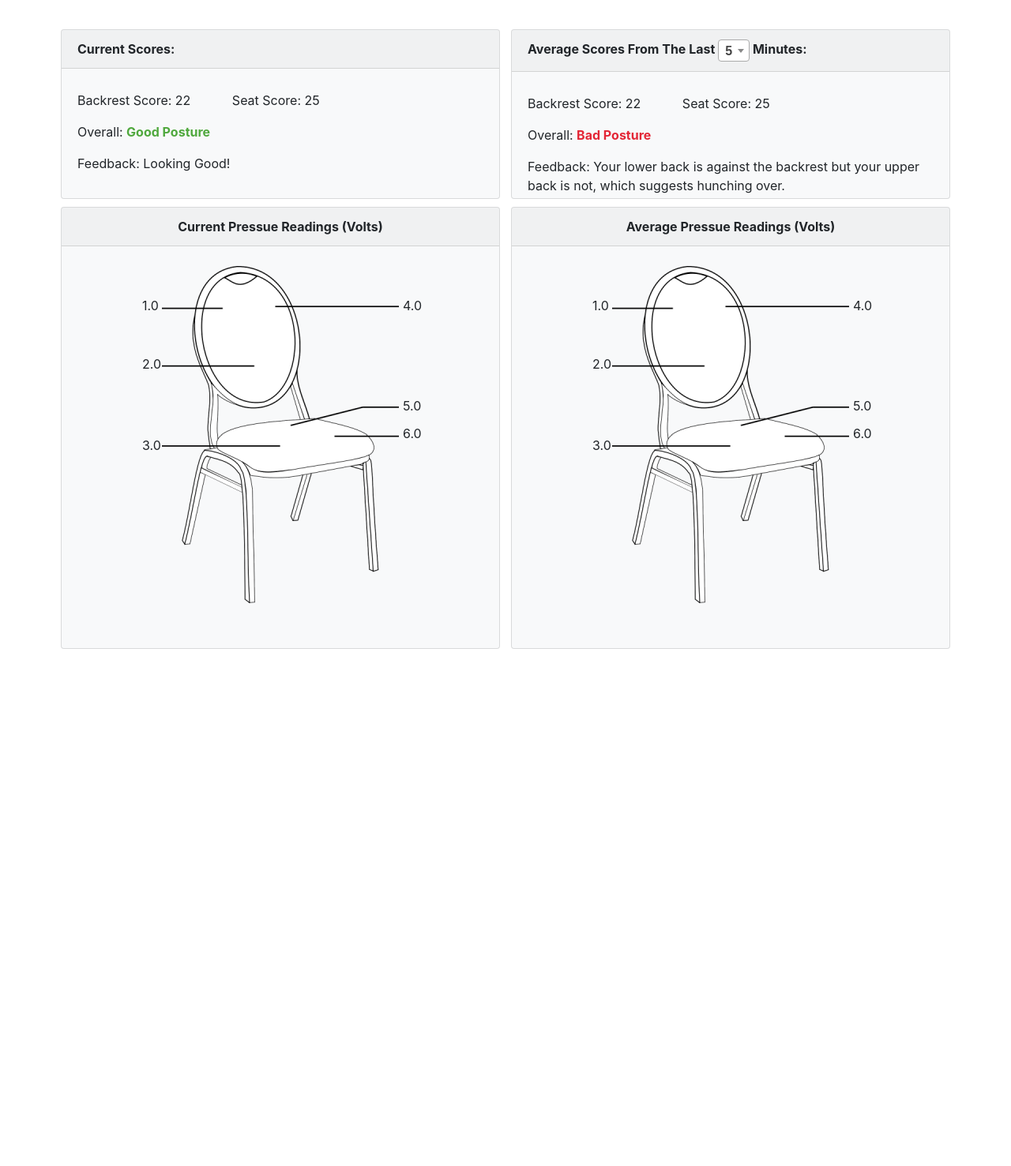
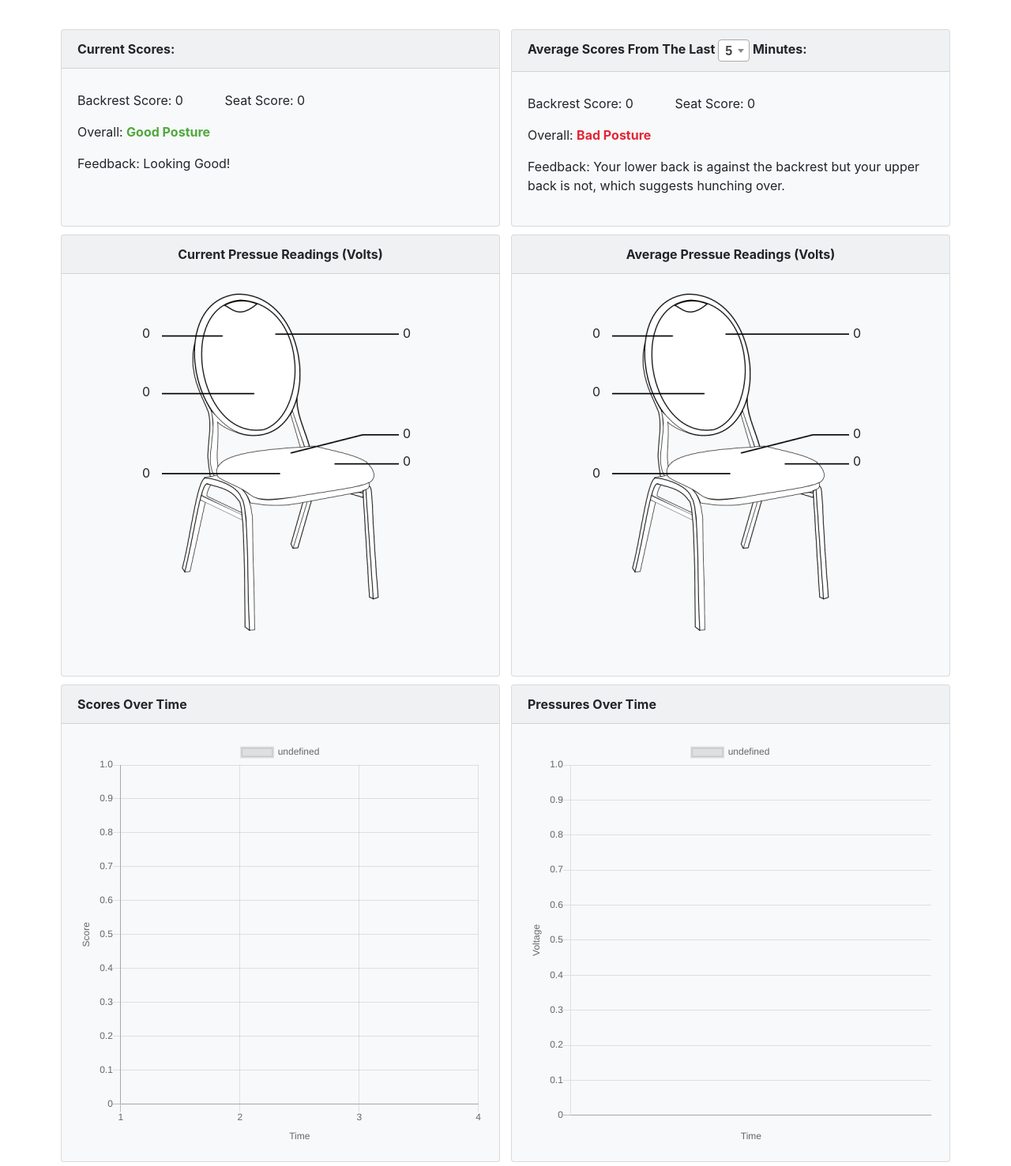
Before and after one commit to AndrewDant/SeniorDesign, a Flask app: page / in a window 1280 px wide. Shown: the whole page at 79% size. Before the commit the page ends 822 px from the top, so only its background shows below. Run offline with Flask 2, Linux system fonts and the light colour scheme; data that the repository does not hold is empty; parts of the project's set-up code (start-up, migrations or seed data) failed here and were passed over; some libraries are stand-ins or nearby versions.

Commit message:
update data and populate fields automatically

```diff
--- a/webapp/main.py
+++ b/webapp/main.py
@@ -1,8 +1,9 @@
 from flask import Flask, request, session, render_template, abort, redirect, url_for
 from flask_sqlalchemy import SQLAlchemy
-from datetime import datetime
-from models import db, Pressure
+from datetime import datetime, timedelta
+from models import db, Pressure  # , Result
 import os
+import json
 
 app = Flask(__name__)
 
@@ -19,8 +20,19 @@
 
 
 @app.route("/")
-def home():
+def index():
     return render_template("index.j2")
+
+
+@app.route("/data/")
+def data():
+    num_minutes = int(request.args.get('minutes'))
+    time_offset = datetime.now() - timedelta(minutes=num_minutes)
+
+    data_list = db.session.query(Pressure).filter(Pressure.timestamp > time_offset)\
+        .order_by(Pressure.timestamp.asc()).all()
+
+    return json.dumps([d.serialize() for d in data_list])
 
 
 @app.cli.command("initdb")
@@ -35,11 +47,28 @@
     db.drop_all()
     db.create_all()
 
-    p1 = Pressure(timestamp=datetime.now(), back_left=1.1, back_right=1.1, back_bottom=.8,
-                  seat_left=2.1, seat_right=2.1, seat_rear=2.1)
+    p1 = Pressure(timestamp=datetime.now(), back_left=1.1, back_right=2.2, back_bottom=.8,
+                  seat_left=.5, seat_right=1, seat_rear=1.4, back_score=19, seat_score=10,
+                  classification="Good Posture")
     db.session.add(p1)
 
-    r1 = Result(back_score=12, seat_score=10, p_id=p1.p_id)
+    p2 = Pressure(timestamp=datetime.now(), back_left=1.4, back_right=1.0, back_bottom=1.8,
+                  seat_left=2.1, seat_right=1.1, seat_rear=1.2, back_score=12, seat_score=15,
+                  classification="Good Posture")
+    db.session.add(p2)
+
+    p3 = Pressure(timestamp=datetime.now(), back_left=3.1, back_right=1.9, back_bottom=2.8,
+                  seat_left=2.3, seat_right=1.2, seat_rear=2, back_score=16, seat_score=30,
+                  classification="Good Posture")
+    db.session.add(p3)
+
+    p4 = Pressure(timestamp=datetime.now(), back_left=1.9, back_right=2.3, back_bottom=1.5,
+                  seat_left=1.5, seat_right=1, seat_rear=2.1, back_score=14, seat_score=40,
+                  classification="Good Posture")
+    db.session.add(p4)
+
+    # r1 = Result(back_score=12, seat_score=10, classification="Good Posture", p_id=p1.p_id)
+    # db.session.add(r1)
 
     db.session.commit()
 
--- a/webapp/static/main.css
+++ b/webapp/static/main.css
@@ -5,6 +5,7 @@
 .card {
 	margin-bottom: 5px;
 	margin-top: 5px;
+	min-width: 350px !important;
 }
 
 .card-header {
@@ -12,7 +13,7 @@
 }
 
 .score-card {
-	height: 215px;
+	height: 250px;
 }
 
 .scores div {
@@ -40,7 +41,6 @@
 
 .chair-card {
 	min-height: 560px !important;
-	min-width: 350px !important;
 }
 
 .chair-container {
--- a/webapp/static/main.js
+++ b/webapp/static/main.js
@@ -1,9 +1,252 @@
+var scoreChart;
+var pressureChart;
+
+var $ = window.$;
+var c = window.jQuery;
+
 $(document).ready(function() {
     $('.select2').select2({
 	    minimumResultsForSearch: Infinity
 	});
+
+	var scoreCanvas = $("#score-canvas");
+	scoreChart = new Chart(scoreCanvas, {
+	    type: 'line',
+	    data: {
+	    	// initialize empty for later loading via AJAX
+			labels: [1,2,3,4],
+			datasets: [[]]
+		},
+		options: {
+			responsive: true,
+			tooltips: {
+				mode: 'index',
+				intersect: false,
+			},
+			hover: {
+				mode: 'nearest',
+				intersect: true
+			},
+			scales: {
+				xAxes: [{
+					display: true,
+					scaleLabel: {
+						display: true,
+						labelString: 'Time'
+					}
+				}],
+				yAxes: [{
+					display: true,
+					scaleLabel: {
+						display: true,
+						labelString: 'Score'
+					}
+				}]
+			}
+		}
+	});
+
+	var pressureCanvas = $("#pressure-canvas");
+	pressureChart = new Chart(pressureCanvas, {
+	    type: 'line',
+	    data: {
+	    	// initialize empty for later loading via AJAX
+			labels: [],
+			datasets: [[]]
+		},
+		options: {
+			responsive: true,
+			tooltips: {
+				mode: 'index',
+				intersect: false,
+			},
+			hover: {
+				mode: 'nearest',
+				intersect: true
+			},
+			scales: {
+				xAxes: [{
+					display: true,
+					scaleLabel: {
+						display: true,
+						labelString: 'Time'
+					}
+				}],
+				yAxes: [{
+					display: true,
+					ticks: {
+						beginAtZero: true,
+					},
+					scaleLabel: {
+						display: true,
+						labelString: 'Voltage'
+					}
+				}]
+			}
+		}
+	});
+	poll();
 });
 
-// $(document).ready(function() {
-//    $(".dropdown .dropdown-menu a")[0].click();
-// });
+function poll() {
+    var timeout = 100000;
+    update();
+    window.setTimeout(function() { poll(); }, timeout);
+}
+
+function update() {
+	var minutes = $("#minutes-select").val();
+	$.ajax("/data/", {
+		datatype: 'json',
+		data: 'minutes=' + minutes
+	}).done(function(data) {
+
+		var avgBackScore = 0;
+		var avgSeatScore = 0;
+
+		var avgBackLeft = 0;
+		var avgBackRight = 0;
+		var avgBackBottom = 0;
+		var avgSeatLeft = 0;
+		var avgSeatRight = 0;
+		var avgSeatRear = 0;
+
+		var labels = [];
+
+		var backScoreData = [];
+		var seatScoreData = [];
+
+		var backLeftData = [];
+		var backRightData = [];
+		var backBottomData = [];
+		var seatLeftData = [];
+		var seatRightData = [];
+		var seatRearData = [];
+
+		// this isn't actually an array for some reason, but works similarly
+		var rs = JSON.parse(data);
+		var len = rs.length;
+
+		if(rs != null && rs.length > 0) {
+			// set the current values
+			var latest = rs[0];
+			updateText("cur", latest.back_score, latest.seat_score, latest.back_left, latest.back_right,
+				latest.back_bottom, latest.seat_left, latest.seat_right, latest.seat_rear);
+
+			// calculate averages and populate charts
+			for(var i = 0; i < len; i++) {
+				var element = rs[i];
+
+				avgBackScore += element.back_score / len;
+				avgSeatScore += element.seat_score / len;
+
+				avgBackLeft += element.back_left / len;
+				avgBackRight += element.back_right / len;
+				avgBackBottom += element.back_bottom / len;
+				avgSeatLeft += element.seat_left / len;
+				avgSeatRight += element.seat_right / len;
+				avgSeatRear += element.seat_rear / len;
+
+				labels.push(element.timestamp);
+
+				backScoreData.push(element.back_score);
+				seatScoreData.push(element.seat_score);
+
+				backLeftData.push(element.back_left);
+				backRightData.push(element.back_right);
+				backBottomData.push(element.back_bottom);
+				seatLeftData.push(element.seat_left);
+				seatRightData.push(element.seat_right);
+				seatRearData.push(element.seat_rear);
+			}
+
+			updateText("avg", avgBackScore, avgSeatScore, avgBackLeft, avgBackRight, avgBackBottom, avgSeatLeft, avgSeatRight, avgSeatRear);
+
+			updateCharts(labels, backScoreData, seatScoreData, backLeftData, backRightData,
+				backBottomData, seatLeftData, seatRightData, seatRearData);
+
+		} else {
+			updateText("cur", 0, 0, 0, 0, 0, 0, 0, 0);
+			updateText("avg", 0, 0, 0, 0, 0, 0, 0, 0);
+		}
+	});
+}
+
+function updateText(type, backScore, seatScore, backLeft, backRight, backBottom, seatLeft, seatRight, seatRear) {
+	$("." + type + ".back-score").text(backScore);
+	$("." + type + ".seat-score").text(seatScore);
+
+	$("." + type + ".pressure.back-left-pressure").text(backLeft);
+	$("." + type + ".pressure.back-right-pressure").text(backRight);
+	$("." + type + ".pressure.back-bottom-pressure").text(backBottom);
+	$("." + type + ".pressure.seat-left-pressure").text(seatLeft);
+	$("." + type + ".pressure.seat-right-pressure").text(seatRight);
+	$("." + type + ".pressure.seat-rear-pressure").text(seatRear);
+}
+
+function formatPressure(pressure) {
+	var str = "" + pressure;
+	var shortened = str.indexOf(".");
+	return Number();
+}
+
+function updateCharts(labels, bScore, sScore, bLeft, bRight, bBottom, sLeft, sRight, sRear) {
+
+	scoreChart.data.labels = labels;
+	scoreChart.data.datasets = [{
+		label: "Backrest Score",
+		backgroundColor: "red",
+			borderColor: "red",
+			data: bScore,
+			fill: false
+	}, {
+		label: "Seat Score",
+		backgroundColor: "blue",
+			borderColor: "blue",
+			data: sScore,
+			fill: false
+	}];
+
+	scoreChart.update();
+
+	pressureChart.data.labels = labels;
+	pressureChart.data.datasets = [{
+		label: "",
+		backgroundColor: "red",
+			borderColor: "red",
+			data: bLeft,
+			fill: false
+	}, {
+		label: "",
+		backgroundColor: "blue",
+			borderColor: "blue",
+			data: bRight,
+			fill: false
+	}, {
+		label: "",
+		backgroundColor: "green",
+			borderColor: "green",
+			data: bBottom,
+			fill: false
+	}, {
+		label: "",
+		backgroundColor: "purple",
+			borderColor: "purple",
+			data: sLeft,
+			fill: false
+	}, {
+		label: "",
+		backgroundColor: "#003f5c",
+			borderColor: "#003f5c",
+			data: sRight,
+			fill: false
+	}, {
+		label: "",
+		backgroundColor: "orange",
+			borderColor: "orange",
+			data: sRear,
+			fill: false
+	}];
+
+	pressureChart.update();
+}
--- a/webapp/templates/base.j2
+++ b/webapp/templates/base.j2
@@ -4,26 +4,22 @@
 		<meta charset="UTF-8">
 		<title>Post-Chair</title>
 
+		{# jquery #}
+		<script src="{{ url_for('static', filename='node_modules/jquery/dist/jquery.min.js') }}"></script>
+
 		{# Bootstrap #}
-		<link rel="stylesheet" href="https://stackpath.bootstrapcdn.com/bootstrap/4.3.1/css/bootstrap.min.css"
-			integrity="sha384-ggOyR0iXCbMQv3Xipma34MD+dH/1fQ784/j6cY/iJTQUOhcWr7x9JvoRxT2MZw1T" crossorigin="anonymous">
-
-		<script src="https://code.jquery.com/jquery-3.3.1.slim.min.js"
-			integrity="sha384-q8i/X+965DzO0rT7abK41JStQIAqVgRVzpbzo5smXKp4YfRvH+8abtTE1Pi6jizo"
-			crossorigin="anonymous"></script>
-		<script src="https://cdnjs.cloudflare.com/ajax/libs/popper.js/1.14.7/umd/popper.min.js"
-			integrity="sha384-UO2eT0CpHqdSJQ6hJty5KVphtPhzWj9WO1clHTMGa3JDZwrnQq4sF86dIHNDz0W1"
-			crossorigin="anonymous"></script>
-		<script src="https://stackpath.bootstrapcdn.com/bootstrap/4.3.1/js/bootstrap.min.js"
-			integrity="sha384-JjSmVgyd0p3pXB1rRibZUAYoIIy6OrQ6VrjIEaFf/nJGzIxFDsf4x0xIM+B07jRM"
-			crossorigin="anonymous"></script>
+		<link rel="stylesheet" href="{{ url_for('static', filename='node_modules/bootstrap/dist/css/bootstrap.min.css') }}">
+		<script src="{{ url_for('static', filename='node_modules/bootstrap/dist/js/bootstrap.bundle.min.js') }}"></script>
 
 		{# Select2 #}
-		<link href="https://cdnjs.cloudflare.com/ajax/libs/select2/4.0.6-rc.0/css/select2.min.css" rel="stylesheet" />
-		<script src="https://cdnjs.cloudflare.com/ajax/libs/select2/4.0.6-rc.0/js/select2.min.js"></script>
+		<link rel="stylesheet" href="{{ url_for('static', filename='node_modules/select2/dist/css/select2.min.css') }}">
+		<script src="{{ url_for('static', filename='node_modules/select2/dist/js/select2.min.js') }}"></script>
 
 		{# My CSS #}
 		<link rel="stylesheet" type="text/css" href="{{ url_for('static', filename='main.css') }}">
+
+		{# Chartjs #}
+		<script src="{{ url_for('static', filename='node_modules/chart.js/dist/Chart.js') }}"></script>
 
 		{% block extra_css %}
 		{% endblock %}
--- a/webapp/templates/index.j2
+++ b/webapp/templates/index.j2
@@ -8,8 +8,8 @@
 			<span class="card-header">Current Scores:</span>
 			<div class="card-body scores">
 				<div class="card-text">
-					Backrest Score: <span class="cur back-score">22</span>
-					<span style="padding-left: 3em">Seat Score: <span class="cur seat-score">25</span></span>
+					Backrest Score: <span class="cur back-score"></span>
+					<span style="padding-left: 3em">Seat Score: <span class="cur seat-score"></span></span>
 				</div>
 				<div>
 					Overall: <span class="cur overall overall-good">Good Posture</span>
@@ -24,7 +24,7 @@
 		<div class="card bg-light score-card">
 			<span class="card-header">
 				Average Scores From The Last
-				<select class="select2">
+				<select class="select2" id="minutes-select">
 					<option value="5">5</option>
 					<option value="15">15</option>
 					<option value="30">30</option>
@@ -35,8 +35,8 @@
 			<div class="card-body scores">
 
 				<div>
-					Backrest Score: <span class="avg back-score">22</span>
-					<span style="padding-left: 3em">Seat Score: <span class="avg seat-score">25</span></span>
+					Backrest Score: <span class="avg back-score"></span>
+					<span style="padding-left: 3em">Seat Score: <span class="avg seat-score"></span></span>
 				</div>
 				<div>
 					Overall: <span class="avg overall overall-bad">Bad Posture</span>
@@ -57,13 +57,13 @@
 					{# TODO these styles are NOT responsive currently #}
 
 					{# left/right based on sitting on the seat and facing forward #}
-					<span class="cur pressure back-right-pressure">1.0</span>
-					<span class="cur pressure back-bottom-pressure">2.0</span>
-					<span class="cur pressure seat-right-pressure">3.0</span>
+					<span class="cur pressure back-right-pressure"></span>
+					<span class="cur pressure back-bottom-pressure"></span>
+					<span class="cur pressure seat-right-pressure"></span>
 					<img src="/static/images/line-chair.png" class="chair-img">
-					<span class="cur pressure back-left-pressure">4.0</span>
-					<span class="cur pressure seat-rear-pressure">5.0</span>
-					<span class="cur pressure seat-left-pressure">6.0</span>
+					<span class="cur pressure back-left-pressure"></span>
+					<span class="cur pressure seat-rear-pressure"></span>
+					<span class="cur pressure seat-left-pressure"></span>
 				</div>
 			</div>
 		</div>
@@ -76,14 +76,32 @@
 					{# TODO these styles are NOT responsive currently #}
 
 					{# left/right based on sitting on the seat and facing forward #}
-					<span class="avg pressure back-right-pressure">1.0</span>
-					<span class="avg pressure back-bottom-pressure">2.0</span>
-					<span class="avg pressure seat-right-pressure">3.0</span>
+					<span class="avg pressure back-right-pressure"></span>
+					<span class="avg pressure back-bottom-pressure"></span>
+					<span class="avg pressure seat-right-pressure"></span>
 					<img src="/static/images/line-chair.png" class="chair-img">
-					<span class="avg pressure back-left-pressure">4.0</span>
-					<span class="avg pressure seat-rear-pressure">5.0</span>
-					<span class="avg pressure seat-left-pressure">6.0</span>
+					<span class="avg pressure back-left-pressure"></span>
+					<span class="avg pressure seat-rear-pressure"></span>
+					<span class="avg pressure seat-left-pressure"></span>
 				</div>
+			</div>
+		</div>
+	</div>
+</div>
+<div class="row">
+	<div class="col-md-12 col-lg-6">
+		<div class="card bg-light chart-card">
+			<span class="card-header">Scores Over Time</span>
+			<div class="card-body">
+				<canvas id="score-canvas" width="350" height="350"></canvas>
+			</div>
+		</div>
+	</div>
+	<div class="col-md-12 col-lg-6">
+		<div class="card bg-light chart-card">
+			<span class="card-header">Pressures Over Time</span>
+			<div class="card-body">
+				<canvas id="pressure-canvas" width="350" height="350"></canvas>
 			</div>
 		</div>
 	</div>
```
Also changed, not shown: webapp/models.py (+27 -4 lines), webapp/static/package.json (renamed from webapp/package.json, +7 -1 lines), webapp/package-lock.json (deleted), 2 other files.
